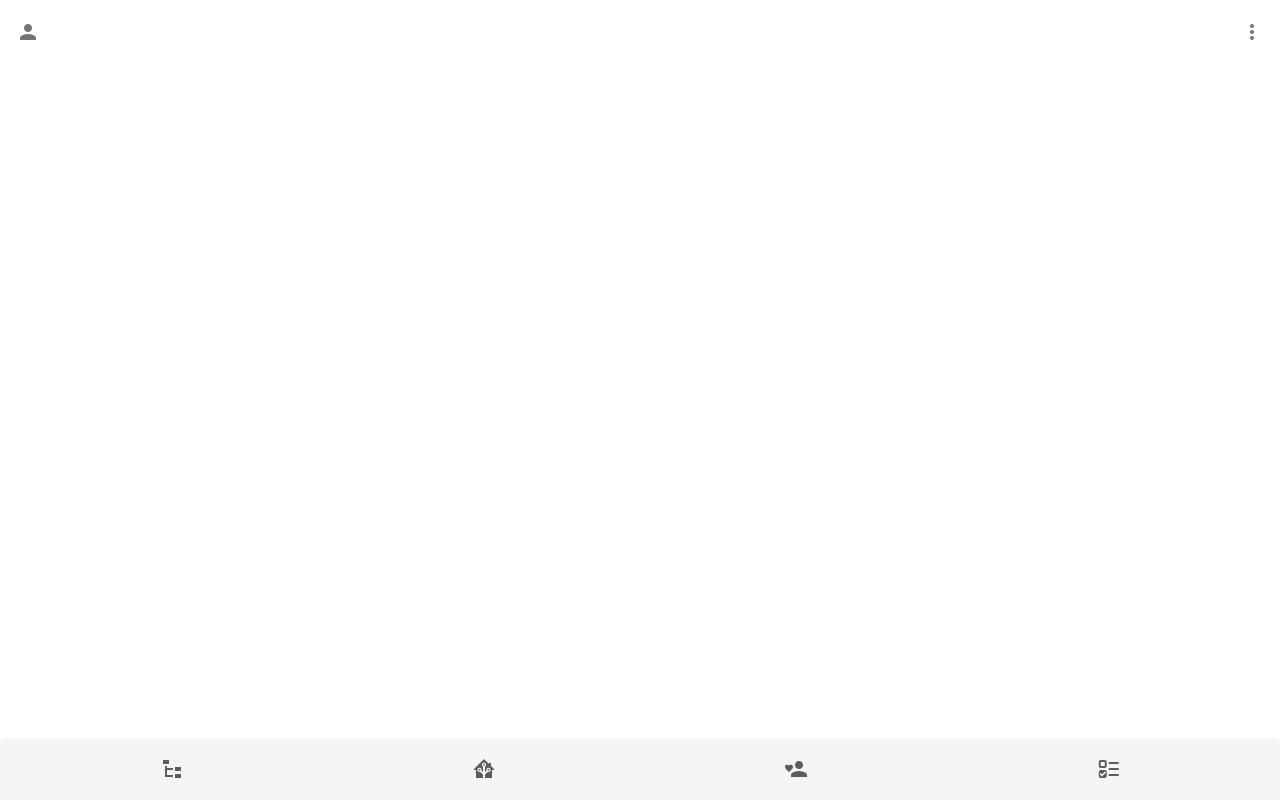
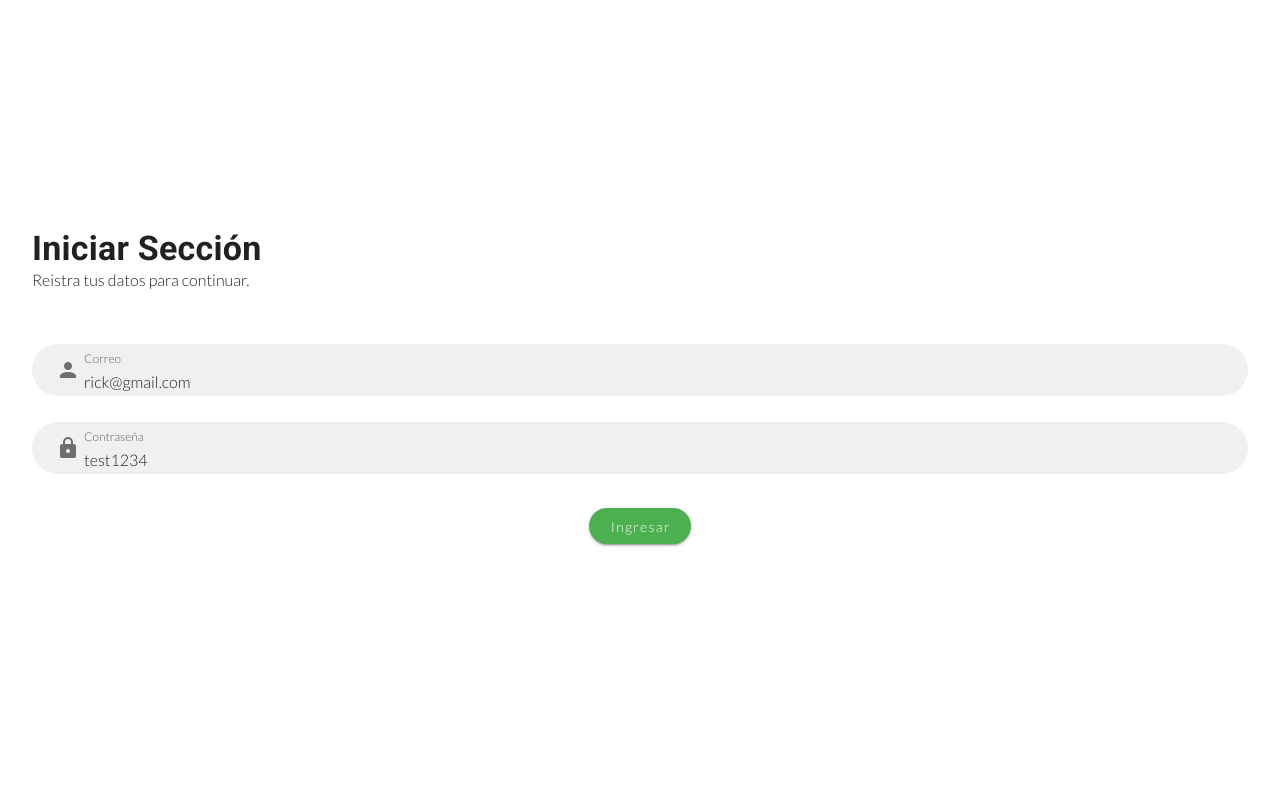
Before and after one commit to RickBm400/autismo-app-regulacion, a Vue app: page /login in a window 1280 px wide. Built offline with nearby package versions, Linux system fonts and the light colour scheme.

Commit message:
fixed(feat): inicio de sección y vinculo con firebase

```diff
--- a/src/App.vue
+++ b/src/App.vue
@@ -1,8 +1,8 @@
 <template>
   <v-app>
-   <navBar></navBar>
+   <navBar  v-if="!$route.fullPath.includes('/login')"></navBar>
     <router-view></router-view>
-    <FooterNav></FooterNav>
+    <FooterNav v-if="!$route.fullPath.includes('/login')"></FooterNav>
 
   </v-app>
 </template>
--- a/src/components/landing/footerNav.vue
+++ b/src/components/landing/footerNav.vue
@@ -45,7 +45,7 @@ export default {
         },
         {
           icon: "mdi-home-assistant",
-          link: "/",
+          link: "/home",
         },
         {
           icon: "mdi-account-heart",
--- a/src/store/index.js
+++ b/src/store/index.js
@@ -1,11 +1,13 @@
 import Vue from 'vue'
 import Vuex from 'vuex'
 import regulation from './regulation'
+import user from './user'
 
 Vue.use(Vuex)
 
 export default new Vuex.Store({
   modules: {
-    regulation
+    regulation,
+    user
   }
 })
--- a/src/store/regulation/state.js
+++ b/src/store/regulation/state.js
@@ -1,3 +1,3 @@
 export default {
-    dotVisibility:false
+    dotVisibility:false,
 }
--- /dev/null
+++ b/src/store/user/index.js
@@ -0,0 +1,10 @@
+import state from './state'
+import * as mutations from './mutations'
+
+const namespaced = true
+
+export default{
+    namespaced,
+    mutations,
+    state
+}
--- /dev/null
+++ b/src/store/user/mutations.js
@@ -0,0 +1,3 @@
+export function setUser(state, userData){
+    state.user = userData
+}
--- /dev/null
+++ b/src/store/user/state.js
@@ -0,0 +1,3 @@
+export default {
+    user:{}
+}
--- a/src/views/landingPage/dailyRoutine.vue
+++ b/src/views/landingPage/dailyRoutine.vue
@@ -12,7 +12,7 @@
           </v-card-subtitle>
         </v-col>
         <v-col cols="3" class="d-flex align-center justify-center">
-          <v-dialog>
+          <v-dialog >
             <template v-slot:activator="{ on, off }">
               <v-btn
                 icon
@@ -26,9 +26,9 @@
                 <v-icon> mdi-plus </v-icon>
               </v-btn>
             </template>
-            <template v-slot:default="dialog">
+            <template v-slot:default="dialog" >
               <v-sheet
-                color="#9e9e9e"
+                :color="newRegist.icon.color || '#9e9e9e'"
                 class="rounded-t-0"
                 height="22"
               ></v-sheet>
@@ -44,6 +44,7 @@
                   flat
                   :hide-details="true"
                   label="Nueva entrada"
+                  v-model="newRegist.title"
                 >
                 </v-text-field>
                 <v-card-text class="py-0">
@@ -53,6 +54,7 @@
                     label="..."
                     :hide-details="true"
                     rows="8"
+                    v-model="newRegist.content"
                   >
                   </v-textarea>
                 </v-card-text>
@@ -63,12 +65,13 @@
                     width="100%"
                   >
                     <v-btn
-                      v-for="(item ,i) in statusButtons"
+                      v-for="(item, i) in statusButtons"
                       :key="i"
                       fab
-                      plain
+                      text
                       active-class="font-weight-bold"
                       small
+                      @click="changeStatus(item)"
                       elevation="0"
                     >
                       <v-icon :color="item.color">
@@ -81,7 +84,7 @@
                     <v-btn
                       color="green"
                       text
-                      @click="dialog.value = false"
+                      @click="dialog.value = false, setNewData()"
                       class="rounded-pill pt-0 white--text"
                     >
                       <v-icon>mdi-check</v-icon>
@@ -117,7 +120,7 @@
                 style="width: 10%"
               >
                 <v-icon color="white">
-                  {{ item.icon.status }}
+                  {{ item.icon.icon }}
                 </v-icon>
               </v-card>
               <v-card style="width: 90%" class="rounded-l-0" elevation="0">
@@ -181,16 +184,17 @@
               <v-card-actions class="d-flex flex-column">
                 <v-sheet class="d-flex justify-space-around pt-0" width="100%">
                   <v-btn
-                    v-for="(item,i) in statusButtons"
+                    v-for="(icon, i) in statusButtons"
                     :key="i"
                     fab
                     plain
                     active-class="font-weight-bold"
                     small
+                    @click="updateIcon(icon, item)"
                     elevation="0"
                   >
-                    <v-icon :color="item.color">
-                      {{ item.icon }}
+                    <v-icon :color="icon.color">
+                      {{ icon.icon }}
                     </v-icon>
                   </v-btn>
                 </v-sheet>
@@ -199,11 +203,13 @@
                   <v-btn
                     color="green"
                     text
-                    @click="dialog.value = false"
+                    @click="dialog.value = false, updateData(item)"
                     class="rounded-pill pt-0 white--text"
                   >
                     <v-icon>mdi-check</v-icon>
-                    <span>Guardar</span>
+                    <span>
+                      Actualizar
+                    </span>
                   </v-btn>
                 </v-sheet>
               </v-card-actions>
@@ -216,9 +222,27 @@
 </template>
 
 <script>
-import vuetify from "@/plugins/vuetify";
+import { mapState } from "vuex";
+import { onValue, ref, push, set, update } from "firebase/database";
+import firebase from "@/firebase/index";
 
 export default {
+  computed: {
+    ...mapState("user", ["user"]),
+  },
+  mounted() {
+    if (this.user._id) {
+      this.values = this.user.entries;
+    } else {
+      let tokenId = (JSON.parse(localStorage.getItem('user')))._id
+      console.log(tokenId);
+      onValue(ref(firebase.db, `users/${tokenId}/entries`),(snapshot=>{
+        this.values = snapshot.val();
+        console.log(this.values);
+      }))
+    }
+    console.log(this.user);
+  },
   data() {
     return {
       statusButtons: [
@@ -249,56 +273,84 @@ export default {
         content: "",
         icon: {
           color: "",
-          status: "",
+          icon: "",
+        },
+        date: "",
+      },
+      newRegist1: {
+        title: "",
+        content: "",
+        icon: {
+          color: "",
+          icon: "",
         },
         date: "",
       },
 
-      values: [
-        {
-          title: "Entrada",
-          content:
-            "Este es un texto de prueba que ilustra el seguimiento diario del usuario",
-          icon: {
-            color: "red",
-            status: "mdi-emoticon-sad-outline",
-          },
-          date: "10-10-2022",
-        },
-        {
-          title: "Entrada",
-          content:
-            "Este es un texto de prueba que ilustra el seguimiento diario del usuario",
-          icon: {
-            color: "yellow",
-            status: "mdi-emoticon-neutral-outline",
-          },
-          date: "10-10-2022",
-        },
-        {
-          title: "Entrada",
-          content:
-            "Este es un texto de prueba que ilustra el seguimiento diario del usuario",
-          icon: {
-            status: "mdi-emoticon-cry-outline",
-            color: "purple",
-          },
-          date: "10-10-2022",
-        },
-        {
-          title: "Entrada",
-          content:
-            "Este es un texto de prueba que ilustra el seguimiento diario del usuario",
-          icon: {
-            status: "mdi-emoticon-excited-outline",
-            color: "green",
-          },
-          date: "10-10-2022",
-        },
-      ],
+      values: [],
+      // {
+      //   title: "Entrada",
+      //   content:
+      //     "Este es un texto de prueba que ilustra el seguimiento diario del usuario",
+      //   icon: {
+      //     color: "red",
+      //     status: "mdi-emoticon-sad-outline",
+      //   },
+      //   date: "10-10-2022",
+      // },
     };
   },
 
-  methods: {},
+  methods: {
+    changeStatus(item){
+      this.newRegist.icon = {
+        color:item.color,
+        icon:item.icon
+      }
+    },
+
+    setNewData(){
+      let keyId=(JSON.parse(localStorage.getItem('user')))._id
+      set(ref(firebase.db, `users/${keyId}/entries/${this.values.length}`), {
+        title: this.newRegist.title,
+        content: this.newRegist.content ,
+        icon: {
+          color: this.newRegist.icon.color,
+          icon: this.newRegist.icon.icon,
+        },
+        date: this.getActualDate(),
+      });
+      this.newRegist=this.newRegist1
+    },
+
+    updateIcon(icon, item){
+      this.values[this.values.indexOf(item)].icon={
+        color: icon.color,
+        icon: icon.icon
+      }
+    },
+
+    getActualDate(){
+      const date = new Date()
+      return date.toJSON().slice(0,10)
+    },
+
+    updateData(data){
+      let keyId=(JSON.parse(localStorage.getItem('user')))._id
+      let indexValue = this.values.indexOf(data);
+      const updates = {}
+      updates[`users/${keyId}/entries/${indexValue}`]={
+        title: data.title,
+        content: data.content,
+        icon: {
+          color: data.icon.color,
+          icon: data.icon.icon,
+        },
+        date: this.getActualDate(),
+      }
+
+      update(ref(firebase.db), updates)
+    }
+  },
 };
 </script>
--- /dev/null
+++ b/src/views/sections/login.vue
@@ -0,0 +1,89 @@
+<template>
+    <v-container fluid>
+        <v-row>
+            <v-col cols="12" class="pb-0" >
+              <v-sheet class="pa-5 d-flex flex-column justify-end" height="300">
+                <span class="text-h4 font-weight-bold">Iniciar Sección</span>
+                <span>Reistra tus datos para continuar.</span>
+              </v-sheet>
+            </v-col>
+            <v-col cols="12">
+                <v-card class="pa-5" elevation="0">
+                    <v-text-field
+                    label="Correo"
+                    dense
+                    prepend-inner-icon="mdi-account"
+                    rounded
+                    v-model="email"
+                    color="green"
+                    class="rounded-pill"
+                    filled
+                    />
+                    <v-text-field
+                    filled
+                    dense
+                    v-model="password"
+                    rounded
+                    prepend-inner-icon="mdi-lock"
+                    color="green"
+                    class="rounded-pill"
+                    label="Contraseña"></v-text-field>
+
+                    <v-card-actions class="d-flex justify-center">
+                        <v-btn @click="login()" class="rounded-pill white--text text-capitalize px-5" color="green">
+                            Ingresar
+                        </v-btn>
+                    </v-card-actions>
+                </v-card>
+            </v-col>
+        </v-row>
+        <v-card>
+
+        </v-card>
+    </v-container>
+</template>
+<script>
+
+import  firebase from '@/firebase/index.js'
+import { mapMutations } from 'vuex';
+import { signInWithEmailAndPassword } from '@firebase/auth';
+import {  ref, onValue} from "firebase/database";
+
+export default {
+    data(){
+        return{
+            email:'rick@gmail.com',
+            password:'test1234',
+        }
+    },
+    methods:{
+        ...mapMutations('user', ['setUser']),
+
+        login(){
+           signInWithEmailAndPassword(firebase.authentication, this.email, this.password).then((credential) =>{
+                const user = credential
+                    let data = {
+                        _id:user.user.uid,
+                        email:user.user.email,
+                        access:user.user.accessToken
+                    }
+                    console.log(data);
+                    this.setData(data)
+                }).catch((error)=>{
+                    console.log(error)
+                })
+        },
+
+        setData(userData){
+            onValue(ref(firebase.db, 'users'),(snapshot)=>{
+                const data = (snapshot.val())[userData._id]
+                this.setUser(data)
+                localStorage.setItem('user', JSON.stringify(userData))
+                this.$router.push('/home')
+            })
+        }
+
+    }
+}
+
+</script>
```
Also changed, not shown: src/firebase/index.js (+6 -1 lines), src/router/index.js (+8 -1 lines), src/views/landingPage/userAdvisor.vue (+4 -40 lines).
